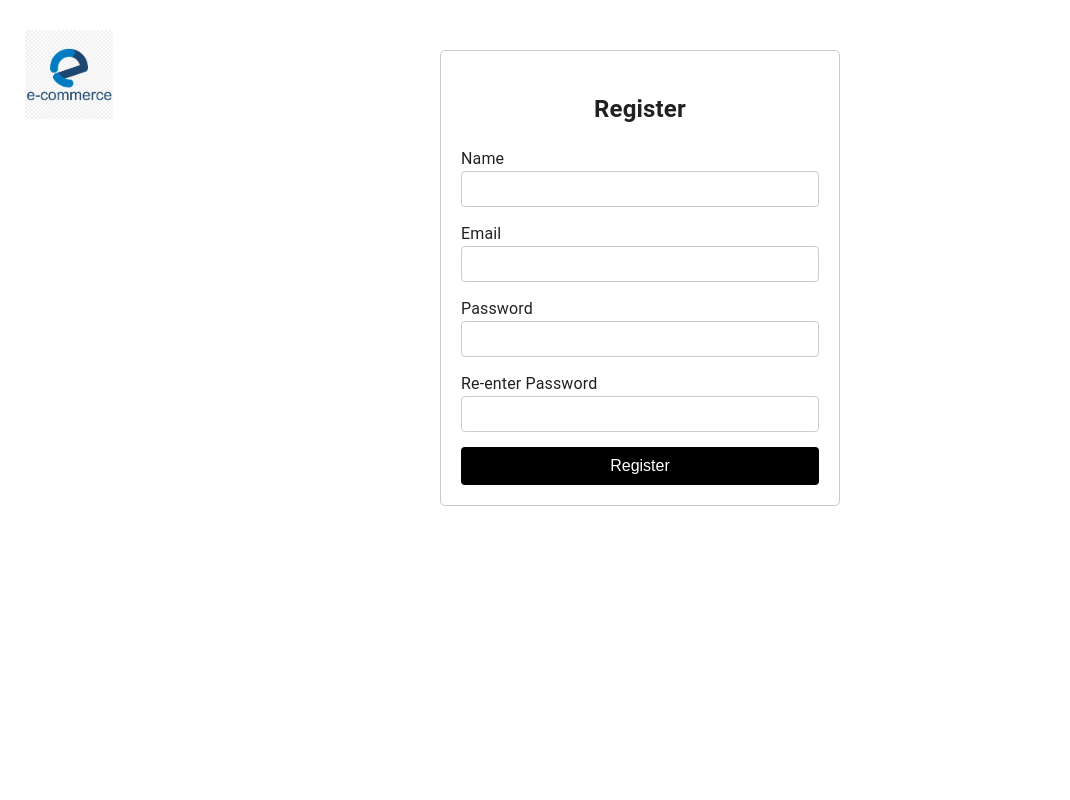
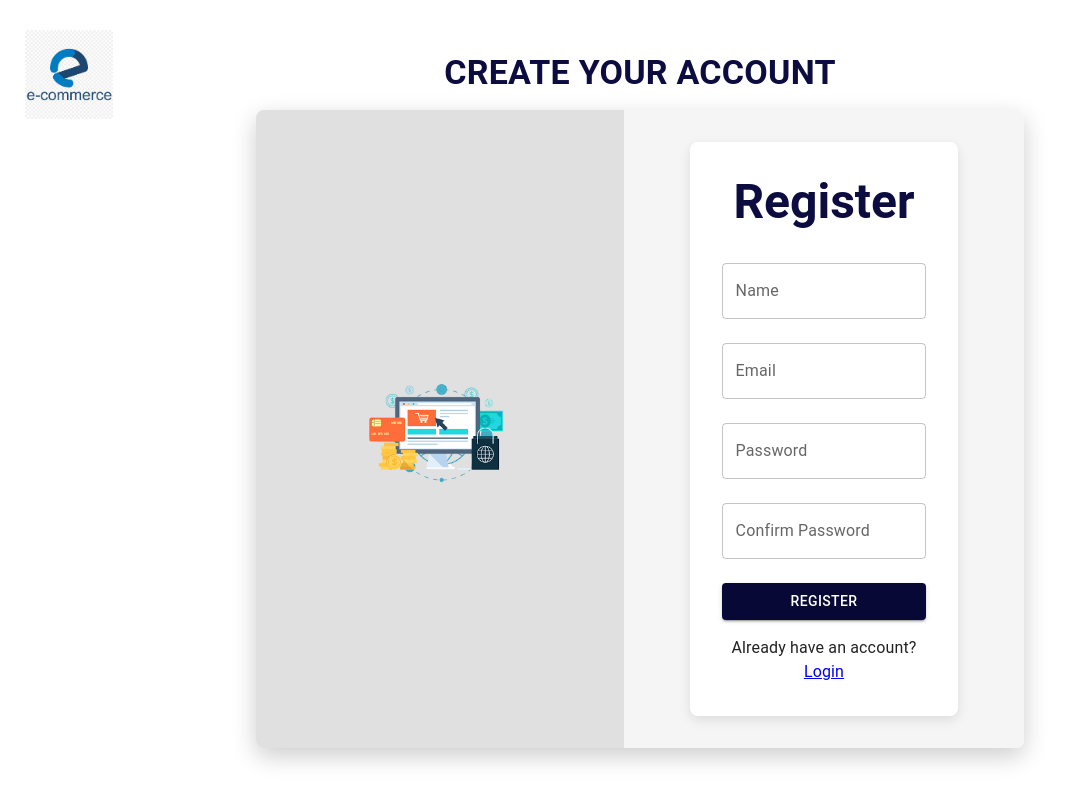
Before and after one commit to NIVEDKRISHNAN10/Frontend-react-js, a React (Create React App) app: page /register in a window 1280 px wide. Shown: the whole page, without its empty margins (0-1070 px from the left). Built offline with nearby package versions, Linux system fonts and the light colour scheme; no server answers.

Commit message:
register page

```diff
--- a/src/pages/Register.js
+++ b/src/pages/Register.js
@@ -1,186 +1,106 @@
-import React, { useState } from "react";
-import axios from "axios"; // Ensure axios is installed and imported
-import config from "./config";
-import { CssBaseline, ThemeProvider } from "@mui/material";
-import TextFieldtheme from "../components/TextFieldTheme";
+import React from "react";
+import { ThemeProvider, CssBaseline, Box, Typography, Button, TextField } from "@mui/material";
+import { createTheme } from "@mui/material/styles";
 
-const Register = () => {
-  const [formData, setFormData] = useState({
-    username: "",
-    email: "",
-    password: "",
-    confirm_password: "",
-  });
+const theme = createTheme();
 
-  const [error, setError] = useState("");
-  const [successMessage, setSuccessMessage] = useState("");
-  const [loading, setLoading] = useState(false); // Loading state
-
-  const handleInputChange = (e) => {
-    const { name, value } = e.target;
-    setFormData({ ...formData, [name]: value });
-    setError(""); // Clear error message as user types
-  };
-
-  const handleSubmit = async (e) => {
-    e.preventDefault();
-
-    // Validation
-    if (!formData.username || !formData.email || !formData.password) {
-      setError("All fields are required!");
-      return;
-    }
-    if (formData.password !== formData.confirm_password) {
-      setError("Passwords do not match!");
-      return;
-    }
-
-    setError("");
-    setLoading(true); // Set loading state
-    try {
-      // console.log('in')
-      // console.log(`${config.backendUrl}/api/register`)
-      const response = await axios.post(
-        `${config.backendUrl}/api/register`, // Replace with your API endpoint
-        {
-          username: formData.username,
-          email: formData.email,
-          password: formData.password,
-        },
-        {
-          headers: { "Content-Type": "application/json" },
-        }
-      );
-
-      setSuccessMessage("Registration successful!");
-      console.log("Form Submitted: ", formData);
-      window.location.href = "/dashboard";
-
-      // // Reset form
-      // setFormData({
-      //   name: "",
-      //   email: "",
-      //   password: "",
-      //   confirm_password: "",
-      // });
-    } catch (err) {
-      setError(err.response?.data?.message || "Something went wrong");
-    } finally {
-      setLoading(false); // Reset loading state
-    }
-  };
-
+const RegisterPage = () => {
   return (
-    <ThemeProvider theme={TextFieldtheme}>
+    <ThemeProvider theme={theme}>
       <CssBaseline />
-    <div style={styles.container}>
-      <h2>Register</h2>
-      <form onSubmit={handleSubmit} style={styles.form}>
-        <div style={styles.inputGroup}>
-          <label htmlFor="name">Name</label>
-          <input
-            type="text"
-            id="username"
-            name="username"
-            value={formData.username}
-            onChange={handleInputChange}
-            style={styles.input}
-          />
-        </div>
-
-        <div style={styles.inputGroup}>
-          <label htmlFor="email">Email</label>
-          <input
-            type="email"
-            id="email"
-            name="email"
-            value={formData.email}
-            onChange={handleInputChange}
-            style={styles.input}
-          />
-        </div>
-
-        <div style={styles.inputGroup}>
-          <label htmlFor="password">Password</label>
-          <input
-            type="password"
-            id="password"
-            name="password"
-            value={formData.password}
-            onChange={handleInputChange}
-            style={styles.input}
-          />
-        </div>
-
-        <div style={styles.inputGroup}>
-          <label htmlFor="confirm_password">Re-enter Password</label>
-          <input
-            type="password"
-            id="confirm_password"
-            name="confirm_password"
-            value={formData.confirm_password}
-            onChange={handleInputChange}
-            style={styles.input}
-          />
-        </div>
-
-        {error && <p style={styles.error}>{error}</p>}
-        {successMessage && <p style={styles.success}>{successMessage}</p>}
-
-        <button type="submit" style={styles.button} disabled={loading}>
-          {loading ? "Registering..." : "Register"}
-        </button>
-      </form>
-    </div>
+      <Box
+        sx={{
+          display: "flex",
+          justifyContent: "center",
+          alignItems: "center",
+          width: "100%",
+          minHeight: "100vh",
+          backgroundColor: "#ffffff",
+          flexDirection: "column",
+        }}
+      >
+        <Typography
+          variant="h4"
+          component="h1"
+          textAlign="center"
+          gutterBottom
+          sx={{ color: "#0c0c40", fontWeight: "bold", fontStyle:"Papyrus", marginBottom: 2 }}
+        >
+          CREATE YOUR ACCOUNT
+        </Typography>
+        <Box
+          sx={{
+            display: "flex",
+            width: "60%",
+            minHeight: "60vh",
+            backgroundColor: "#fff",
+            boxShadow: "0px 8px 24px rgba(0, 0, 0, 0.2)",
+            borderRadius: 2,
+            overflow: "hidden",
+          }}
+        >
+          <Box
+            sx={{
+              flex: 1,
+              display: "flex",
+              justifyContent: "center",
+              alignItems: "center",
+              backgroundColor: "#e0e0e0",
+              padding: 2,
+            }}
+          >
+            <img
+              src="/images/login.png"
+              style={{ width: "50%", height: "auto", objectFit: "contain" }}
+              alt="Register"
+            />
+          </Box>
+          <Box
+            sx={{
+              flex: 1,
+              display: "flex",
+              flexDirection: "column",
+              justifyContent: "center",
+              alignItems: "center",
+              padding: 4,
+              backgroundColor: "#f5f5f5",
+            }}
+          >
+            <Box
+              sx={{
+                width: "80%",
+                maxWidth: 400,
+                backgroundColor: "#ffffff",
+                padding: 4,
+                borderRadius: 2,
+                boxShadow: "0px 4px 12px rgba(0, 0, 0, 0.1)",
+              }}
+            >
+              <Typography
+                variant="h3"
+                component="h1"
+                textAlign="center"
+                gutterBottom
+                sx={{ color: "#0c0c40", fontWeight: "bold" }}
+              >
+                Register
+              </Typography>
+              <TextField label="Name" variant="outlined" fullWidth margin="normal" />
+              <TextField label="Email" variant="outlined" fullWidth margin="normal" />
+              <TextField label="Password" type="password" variant="outlined" fullWidth margin="normal" />
+              <TextField label="Confirm Password" type="password" variant="outlined" fullWidth margin="normal" />
+              <Button fullWidth variant="contained" sx={{ mt: 2, backgroundColor: "#080836" }}>
+                Register
+              </Button>
+              <Typography textAlign="center" marginTop={2}>
+                Already have an account? <a href="/login">Login</a>
+              </Typography>
+            </Box>
+          </Box>
+        </Box>
+      </Box>
     </ThemeProvider>
   );
 };
 
-const styles = {
-  container: {
-    maxWidth: "400px",
-    margin: "50px auto",
-    padding: "20px",
-    border: "1px solid #ccc",
-    backgroundColor:"#00000",
-    borderRadius: "5px",
-
-    textAlign: "center",
-  },
-  form: {
-    display: "flex",
-    flexDirection: "column",
-    backgroundColor:'#00000',
-    gap: "15px",
-  },
-  inputGroup: {
-    display: "flex",
-    flexDirection: "column",
-    textAlign: "left",
-  },
-  input: {
-    padding: "8px",
-    fontSize: "16px",
-    borderRadius: "4px",
-    border: "1px solid #ccc",
-  },
-  button: {
-    padding: "10px",
-    fontSize: "16px",
-    backgroundColor: "#000000",
-    color: "white",
-    border: "none",
-    borderRadius: "4px",
-    cursor: "pointer",
-  },
-  error: {
-    color: "red",
-    fontSize: "14px",
-  },
-  success: {
-    color: "green",
-    fontSize: "14px",
-  },
-};
-
-export default Register;
+export default RegisterPage;
```
